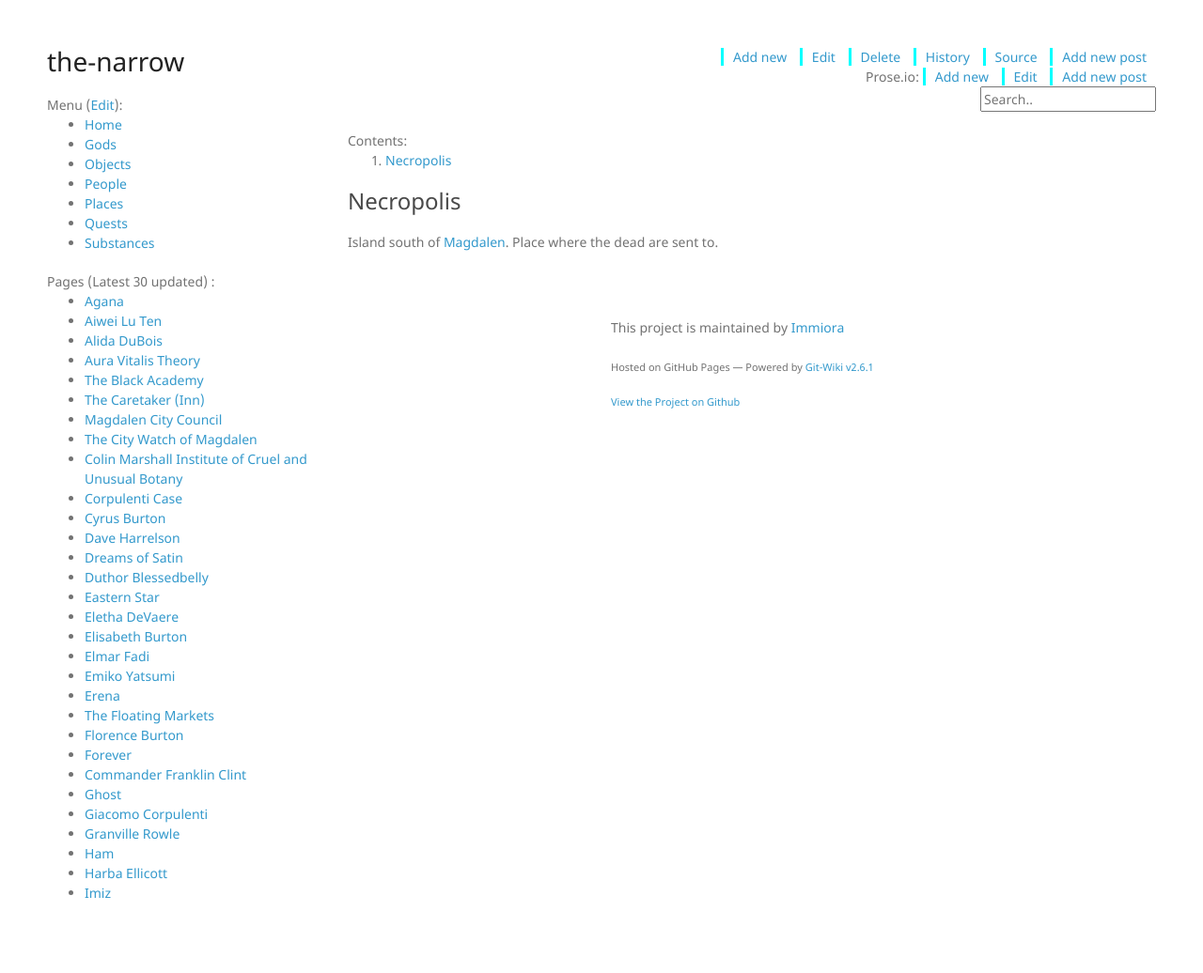
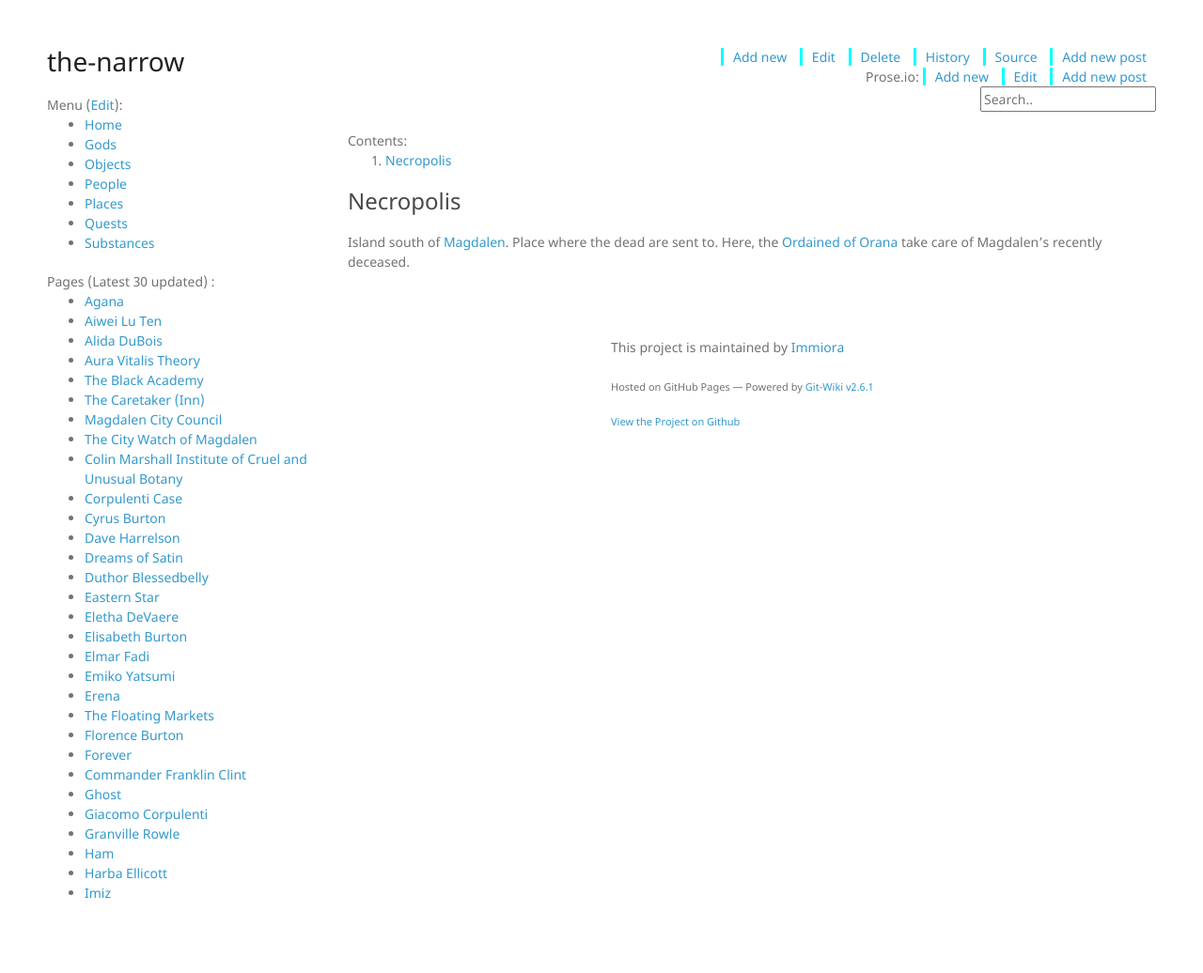
Before and after one commit to Immiora/the-narrow, a Jekyll site: the page built from wiki/places/Necropolis.md, in a window 1280 px wide. Shown: the whole page at 94% size. Built offline with Jekyll 4.4.1, drawn with Linux system fonts in a browser that asks for light colours; nearby versions of some CDN libraries.

Commit message:
Update Necropolis.md

```diff
--- a/wiki/places/Necropolis.md
+++ b/wiki/places/Necropolis.md
@@ -5,4 +5,4 @@ categories: places
 
 ### Necropolis
 
-Island south of [Magdalen](Magdalen). Place where the dead are sent to.
+Island south of [Magdalen](Magdalen). Place where the dead are sent to. Here, the [Ordained of Orana](Ordained) take care of Magdalen's recently deceased.
```
